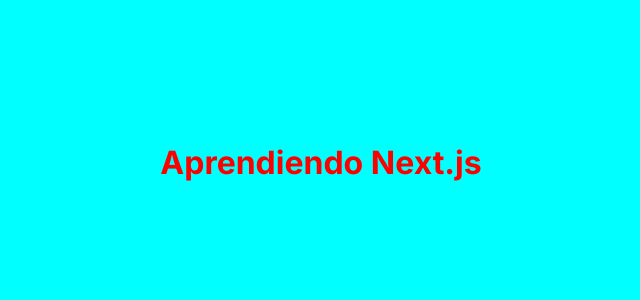
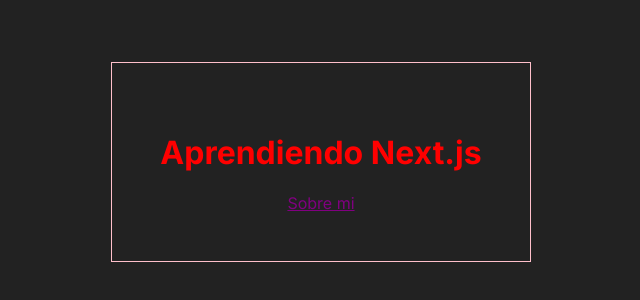
Before and after one commit to catharygr/aprendiendo-next-framework, a Next.js app: page / in a window 1280 px wide. Shown: the part 246-546 px from the top of the page, without its empty margins (319-959 px from the left). Built offline with nearby package versions, Linux system fonts and the light colour scheme.

Commit message:
Trabajando en el componente About

```diff
--- a/src/app/globals.css
+++ b/src/app/globals.css
@@ -1,5 +1,5 @@
 body {
-  background-color: aqua;
+  background-color: #222;
   display: grid;
   place-items: center;
   min-height: 100vh;
--- a/src/app/page.js
+++ b/src/app/page.js
@@ -1,10 +1,14 @@
 import Image from "next/image";
 import styles from "./page.module.css";
+import Link from "next/link";
 
 export default function Home() {
   return (
     <main className={styles.container}>
       <h1 className={styles.titulo}>Aprendiendo Next.js</h1>
+      <Link className={styles.about} href="/about">
+        Sobre mi
+      </Link>
     </main>
   );
 }
--- a/src/app/page.module.css
+++ b/src/app/page.module.css
@@ -1,3 +1,14 @@
 .titulo {
   color: red;
 }
+
+.about {
+  display: flex;
+  justify-content: center;
+  color: purple;
+}
+
+.container {
+  outline: 1px solid pink;
+  padding: 3rem;
+}
```
Also changed, not shown: src/app/about/page.js (added, +7 -0 lines).
